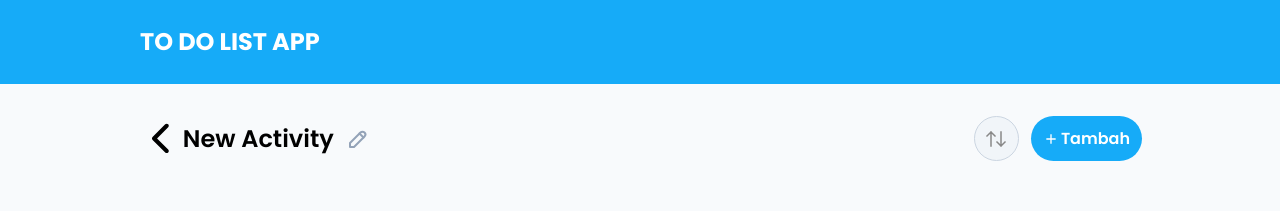
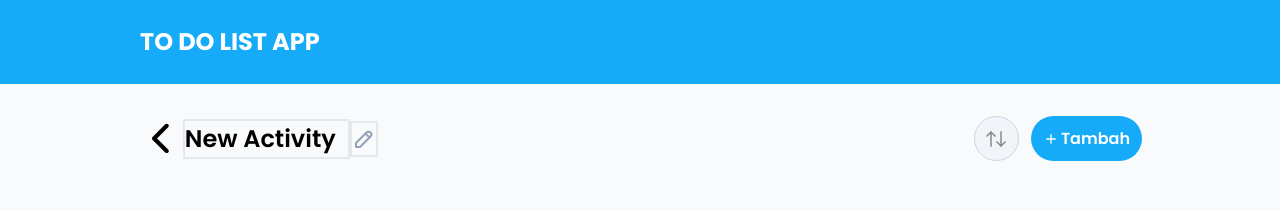
Before and after one commit to elangyudha280/devcode-challange-case-todolist, a React (Vite) app: page /detail/1 in a window 1280 px wide. Shown: the top 211 px of the page. Built offline with nearby package versions, Linux system fonts and the light colour scheme.

Commit message:
selesai buat fitur dan next buat fitu edit detail activity

```diff
--- a/src/layout/pagesLayout.jsx
+++ b/src/layout/pagesLayout.jsx
@@ -13,7 +13,7 @@ const PagesLayout = ({title,page,onClick,children}) =>{
         <>
             {
                 page === 'detail' ?
-                <main className="main_template" onClick={()=>{console.log('ok')}}>
+                <main className="main_template" onClick={onClick}>
                     {/* navbar */}
                     <Navbar/>
                     {
--- a/src/pages/detailPage.jsx
+++ b/src/pages/detailPage.jsx
@@ -1,4 +1,4 @@
-import React from "react";
+import React,{useEffect, useState} from "react";
 
 // import layout
 import PagesLayout from "../layout/pagesLayout";
@@ -13,15 +13,54 @@ import {TbPencil} from 'react-icons/tb'
 import { BiPlus } from "react-icons/bi";
 import tableArrowsSort from '../assets/images/tabler_arrows-sort.svg'
 
-import { Link } from "react-router-dom";
+import { Link,useParams } from "react-router-dom";
 
 const DetailPage = ()=>{
 
+    // GET PARAMS
+    const {id} = useParams()
+
     // import store
     const  [checkEditTitle,setEditTitle,setDataEditTitle] = useTodos((state)=>[state.checkEditTitle,state.setEditTitle,state.setDataEditTitle])
+
+    // state TITLE activity
+    const [titleActivity,setTitleActivity] = useState('New Activity')
+
+
+
+    // get data detail actiivty
+    useEffect(()=>{
+    },[])
+
+    // close mode edit title
+    const closeModeEdit = () =>{
+        // jika sedang berada di mode edit maka set data detail activity
+        if(checkEditTitle){
+            setDataEditTitle()
+            console.log('cllose')
+            return
+        }
+        return
+    }
+
+    // event mode edit
+    const modeEdit = (event)=>{
+        event.stopPropagation()
+        // jika sedang berada di mode edit maka ketika close ngirim data
+        if(checkEditTitle){
+            setDataEditTitle()
+            console.log('post data')
+            return
+        }
+
+        // set mode edit
+        setEditTitle()
+        console.log('mode edit')
+    }
+
     return (
-        <PagesLayout title="detailActivity" page="detail">
-            <section className="max-w-[1020px] px-2 mx-auto mt-[2em]"  onClick={()=>{console.log('oke')}}>
+        <PagesLayout title="detailActivity" page="detail" onClick={closeModeEdit}>
+            <section className="max-w-[1020px] px-2 mx-auto mt-[2em]"  >
                 {/* header Detail Activty */}
                 <header className="header_detail_activity">
                     {/* icon nav */}
@@ -33,13 +72,19 @@ const DetailPage = ()=>{
                         {/* title activty */}
                         <div className="flex-1 w-full ">
                             <div className="flex  items-center  h-full ">
-                                {/* title detail activity */}
-                                <h2 className="title_activty pr-3 flex-1  text-[1.4em]  font-semibold cursor-pointer md:text-[1.5em] md:flex-initial">
-                                    New Activity
-                                </h2>
-                                {/* input change detail activity */}
-                                {/* <input type="text" className=" flex-1 w-full py-1 bg-transparent text-semibold outline-none border-b-[1px] border-b-slate-200 text-[1.3em] md:text-[1.5em]" /> */}
-                                <button className="py-1">
+                                {
+                                    (checkEditTitle) ?
+                                   (
+                                     <input type="text" autoFocus={true} className=" flex-1 w-full py-1 bg-transparent text-semibold outline-none text-[1.3em] md:border-b-[1px] md:border-b-slate-200  md:text-[1.5em]" />
+                                    )
+                                    :
+                                    (
+                                        <h2 onClick={modeEdit} className="title_activty pr-3 flex-1 border-2  text-[1.4em]  font-semibold cursor-pointer md:text-[1.5em] md:flex-initial">
+                                            New Activity
+                                        </h2>
+                                    )
+                                }
+                                <button className="py-1 border-2" onClick={modeEdit}>
                                     <TbPencil className="text-[1.5em] text-slate-400 font-medium"/>
                                 </button>
                             </div>
```
